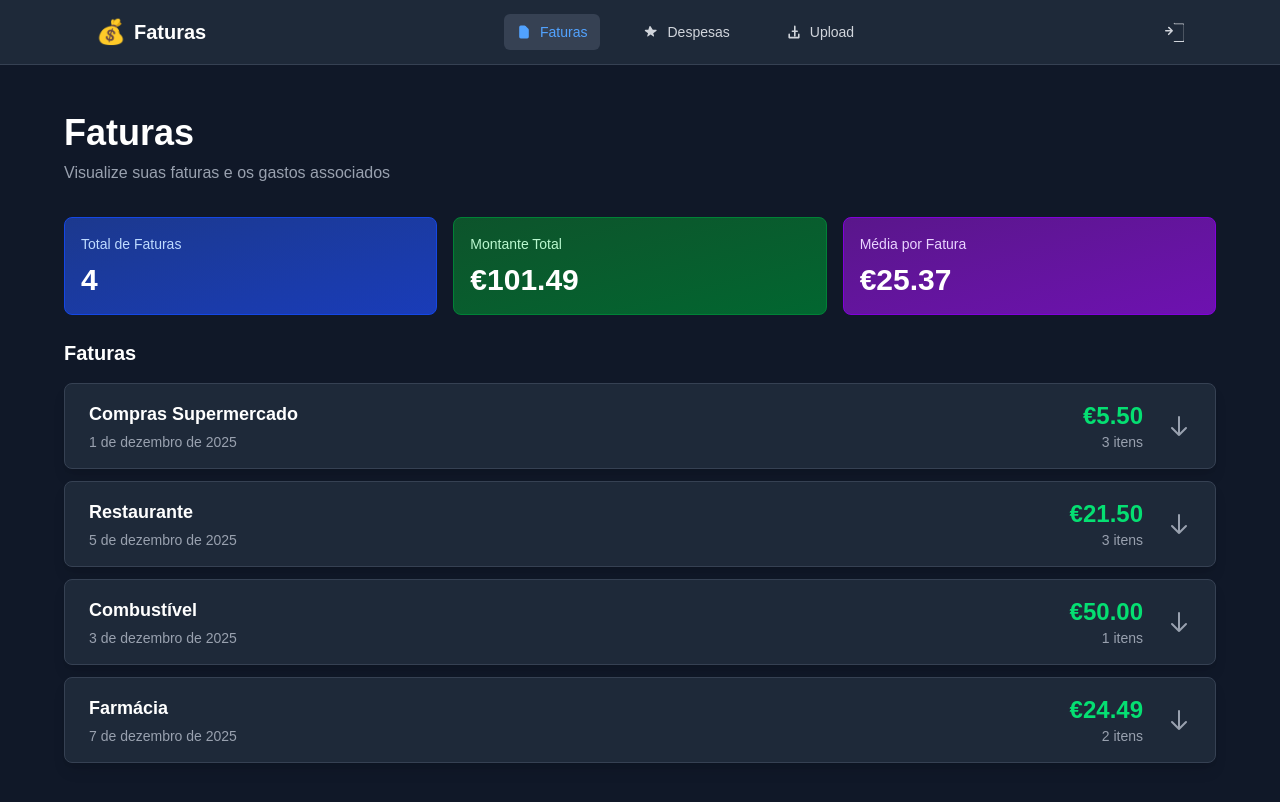
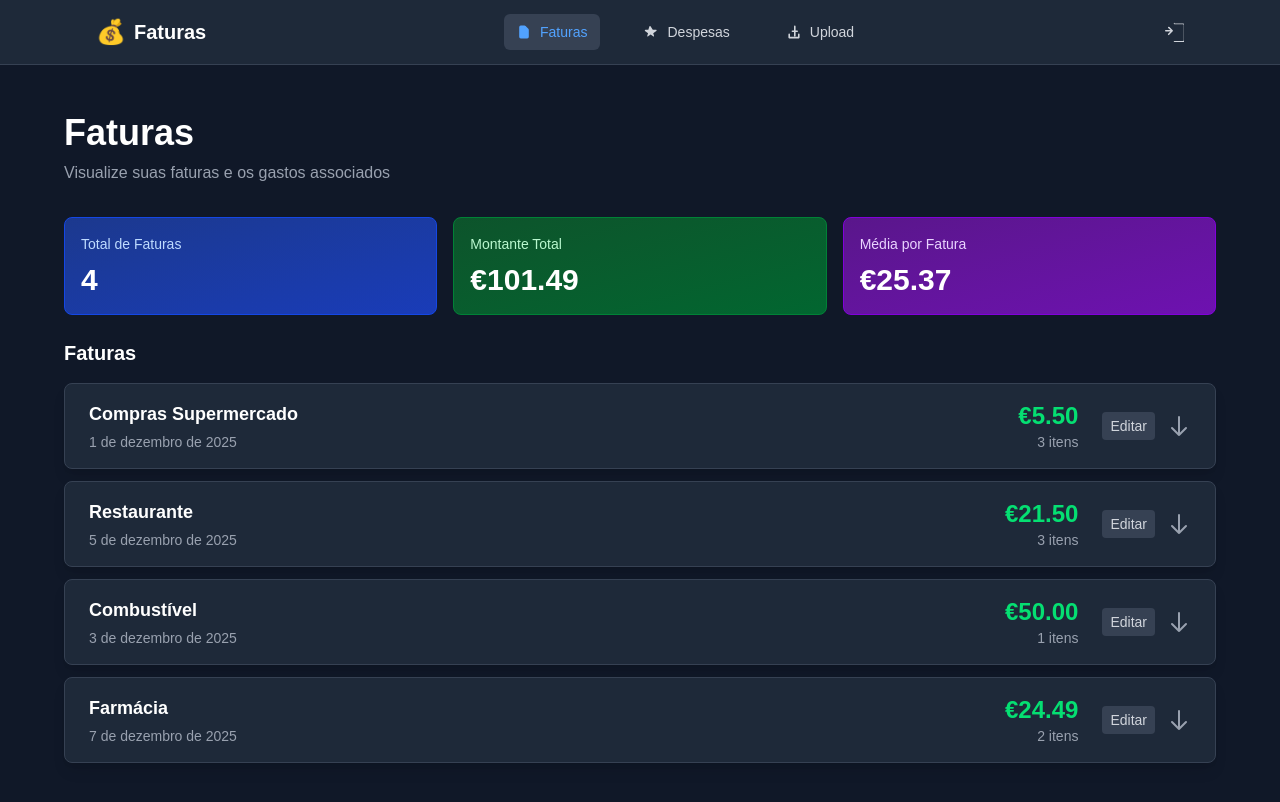
Before and after one commit to whaiiz/WalletBro, a Next.js app: page /invoices in a window 1280 px wide. Shown: the top 802 px of the page. Built offline with nearby package versions, Linux system fonts and the light colour scheme.

Commit message:
Updated invoice card for editing

```diff
--- a/app/components/invoices/InvoiceCard.tsx
+++ b/app/components/invoices/InvoiceCard.tsx
@@ -1,18 +1,23 @@
 "use client";
 
 import { Invoice, ExpenseDetail } from "@/app/types/invoice";
+import { useState } from "react";
+import InvoiceEditor from "./InvoiceEditor";
 
 interface InvoiceCardProps {
   invoice: Invoice;
   isExpanded: boolean;
   onToggle: () => void;
+  onUpdate?: (updated: Invoice) => void;
 }
 
 export function InvoiceCard({
   invoice,
   isExpanded,
   onToggle,
+  onUpdate,
 }: InvoiceCardProps) {
+  const [editing, setEditing] = useState(false);
   const totalAmount = invoice.expenses.reduce(
     (sum, expense) => sum + expense.unitPrice,
     0
@@ -48,6 +53,17 @@ export function InvoiceCard({
               {invoice.expenses.length} itens
             </p>
           </div>
+          <div className="flex items-center gap-3">
+            <button
+              onClick={(e) => {
+                e.stopPropagation();
+                setEditing(true);
+              }}
+              className="text-sm text-gray-300 hover:text-white bg-gray-700 px-2 py-1 rounded"
+            >
+              Editar
+            </button>
+
             <svg
               className={`w-6 h-6 text-gray-400 transition-transform duration-300 ${
                 isExpanded ? "rotate-180" : ""
@@ -64,12 +80,24 @@ export function InvoiceCard({
               />
             </svg>
           </div>
+        </div>
       </button>
 
       {isExpanded && (
         <div className="border-t border-gray-700 px-6 py-4 bg-gray-900">
           <ExpenseTable expenses={invoice.expenses} />
         </div>
+      )}
+
+      {editing && (
+        <InvoiceEditor
+          invoice={invoice}
+          onCancel={() => setEditing(false)}
+          onSave={(updated) => {
+            setEditing(false);
+            onUpdate?.(updated);
+          }}
+        />
       )}
     </div>
   );
```
Lines whose indentation alone changed are shown as unchanged.
